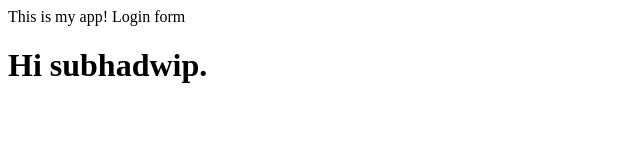
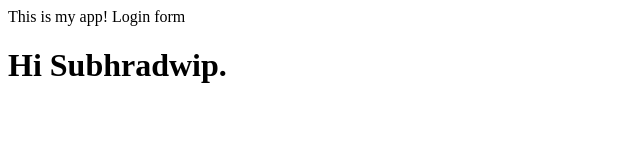
Before and after one commit to subhradwipghosh/SubhradwipGhosh_Git, a plain HTML site: page index.html in a window 1280 px wide. Shown: the whole page, without its empty margins (0-640 px from the left). Drawn offline with Linux system fonts and the light colour scheme.

Commit message:
Resolved pr comment.

```diff
--- a/index.html
+++ b/index.html
@@ -5,6 +5,6 @@
     <body>
     This is my app!
     Login form
-    <h1>Hi subhadwip.</h1>
+    <h1>Hi Subhradwip.</h1>
     </body>
 </html>
```
